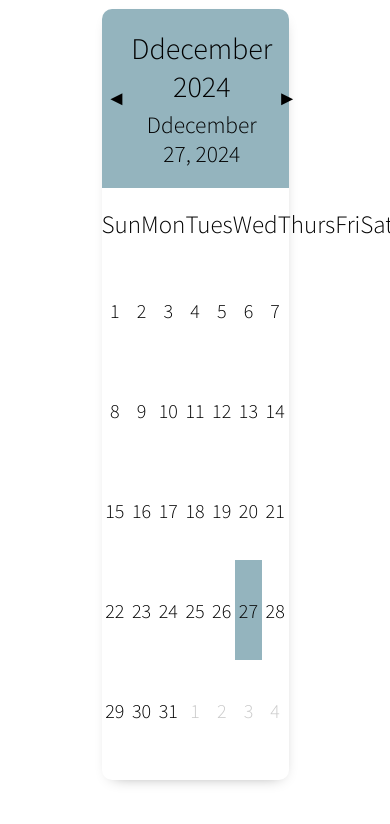
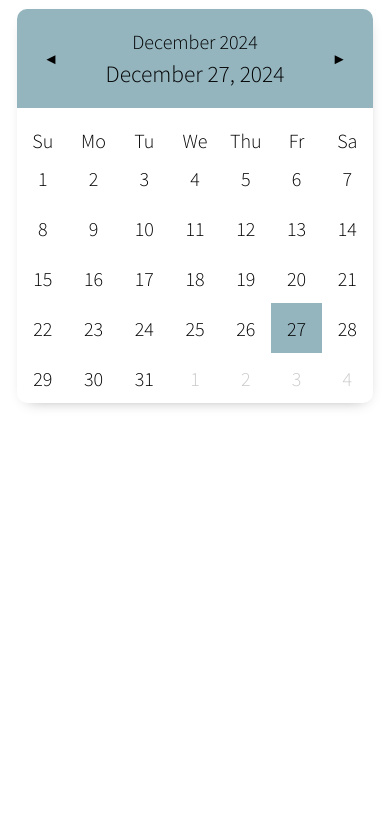
Before and after one commit to naomiclark2004/calendar, a plain HTML site: page index.html in a window 390 px wide. Drawn offline with Linux system fonts and the light colour scheme.

Commit message:
fixed tablet/mobile sizing

```diff
--- a/script.js
+++ b/script.js
@@ -15,29 +15,52 @@ function calendar() {
   const yyyy = date.getFullYear();
   date.setDate(1);
 
-    const name_Days = ["Sun", "Mon", "Tues", "Wed", "Thurs", "Fri", "Sat"];
-    const day_Week = [0, 1, 2, 3, 4, 5, 6];
+  const name_Days = ["Su", "Mo", "Tu", "We", "Thu", "Fr", "Sa"];
+  // const day_Week = [0, 1, 2, 3, 4, 5, 6];
   var month_number = [0, 1, 2, 3, 4, 5, 6, 7, 8, 9, 10, 11];
-    const namesMonth = ["January", "Febuary", "March", "April", "May", "June",
-        "July", "August", "September", "October", "November", "Ddecember"];
+  const namesMonth = [
+    "January",
+    "Febuary",
+    "March",
+    "April",
+    "May",
+    "June",
+    "July",
+    "August",
+    "September",
+    "October",
+    "November",
+    "December",
+  ];
 
   // last date of the current month
-    const lastDay = new Date(date.getFullYear(), date.getMonth() + 1, 0).getDate();
+  const lastDay = new Date(
+    date.getFullYear(),
+    date.getMonth() + 1,
+    0
+  ).getDate();
   console.log(lastDay);
   // last date of the previous month
-    const prevLastDay = new Date(date.getFullYear(), date.getMonth(), 0).getDate();
+  const prevLastDay = new Date(
+    date.getFullYear(),
+    date.getMonth(),
+    0
+  ).getDate();
   // console.log(prevLastDay);
   // first date of the current month
   const firstDayIndex = date.getDay();
   // console.log(firstDayIndex);
   //last day of the week
-    const lastDayIndex = new Date(date.getFullYear(), date.getMonth() + 1, 0).getDay();
+  const lastDayIndex = new Date(
+    date.getFullYear(),
+    date.getMonth() + 1,
+    0
+  ).getDay();
   // console.log(lastDayIndex);
 
   // to start from the first day of the week
   const newDays = 7 - lastDayIndex - 1;
   // console.log(newDays);
-
 
   const nameofmonth = document.querySelector(".content");
   for (var n = 0; n <= 11; n++) {
@@ -47,7 +70,7 @@ function calendar() {
                     ${namesMonth[month]}  ${yyyy}
                 </h2>
 
-            <div>`
+            <div>`;
     }
   }
 
@@ -68,19 +91,17 @@ function calendar() {
   currMonth = nameofmonth.firstChild.innerText;
   console.log(currMonth);
 
-
   // if the user is on the current month of the current year display the date
   if (currMonth === curr) {
-        var h3 = document.createElement('h3');
+    var h3 = document.createElement("h3");
     h3.innerHTML = namesMonth[m] + " " + d + ", " + y;
     var div = nameofmonth.firstChild;
     div.appendChild(h3);
   }
 
-
   let days = "";
   for (let x = firstDayIndex; x > 0; x--) {
-        days += `<div class="day prev-date"> ${prevLastDay - x + 1}</div>`
+    days += `<div class="day prev-date"> ${prevLastDay - x + 1}</div>`;
   }
 
   const displayDays = document.querySelector(".numbers");
@@ -90,14 +111,13 @@ function calendar() {
       displayDays.innerHTML = days;
       // if the i === the current day and the user is on the current month and year
       // change the background color of the current day
-        } else if(i === d && currMonth === curr){
+    } else if (i === d && currMonth === curr) {
       days += `<div class="day current">${i}</div>`;
       displayDays.innerHTML = days;
-        }else {
+    } else {
       days += `<div class="day">${i}</div>`;
       displayDays.innerHTML = days;
     }
-
   }
 
   for (let j = 1; j <= newDays; j++) {
@@ -113,11 +133,11 @@ const prev_btn = document.querySelector(".prevMonth");
 prev_btn.addEventListener("click", function () {
   date.setMonth(date.getMonth() - 1);
   calendar();
-})
+});
 
 const next_btn = document.querySelector(".nextMonth");
 
 next_btn.addEventListener("click", function () {
   date.setMonth(date.getMonth() + 1);
   calendar();
-})
+});
--- a/style.css
+++ b/style.css
@@ -1,9 +1,9 @@
 body {
-    font-family: 'Source Sans Pro', sans-serif;
+  font-family: "Source Sans Pro", sans-serif;
 }
 
 .calendar {
-    width: 50%;
+  width: 80%;
   height: auto;
   margin: 2.5% auto;
   border-radius: 10px;
@@ -17,9 +17,10 @@ body {
   border-top-right-radius: 10px;
   border-top-left-radius: 10px;
   background-color: #94b4be;
+  padding: 15px 0;
 }
 
-button{
+button {
   align-self: center;
   background-color: transparent;
   border: none;
@@ -28,14 +29,14 @@ button{
   cursor: pointer;
 }
 
-.content{
+.content {
   text-align: center;
-    padding: 15px 0;
   font-size: 20px;
+
   /* color: white; */
 }
 
-.calendar-body{
+.calendar-body {
   text-align: center;
 }
 
@@ -70,21 +71,49 @@ button{
   border: none;
   height: 100px;
   font-size: 20px;
-    font-family: 'Source Sans Pro', sans-serif;
+  font-family: "Source Sans Pro", sans-serif;
 }
 
-.day:hover{
+.day:hover {
   background-color: rgba(218, 218, 218, 0.562);
 }
 
-.current{
+.current {
   background-color: #94b4be;
 }
 
-.prev-date, .next-date{
+.prev-date,
+.next-date {
   color: rgb(202, 202, 202);
 }
 
-.prevMonth, .nextMonth{
+.prevMonth,
+.nextMonth {
   padding: 5px;
 }
+
+@media only screen and (max-width: 500px) {
+  .calendar {
+    width: 95%;
+  }
+
+  .month h2 {
+    font-size: 20px;
+  }
+
+  button {
+    font-size: 15px;
+  }
+
+  .names {
+    font-size: 20px;
+  }
+
+  .day {
+    height: 50px;
+  }
+
+  .numbers {
+    padding: 0;
+  }
+}
```
Lines whose indentation alone changed are shown as unchanged.
